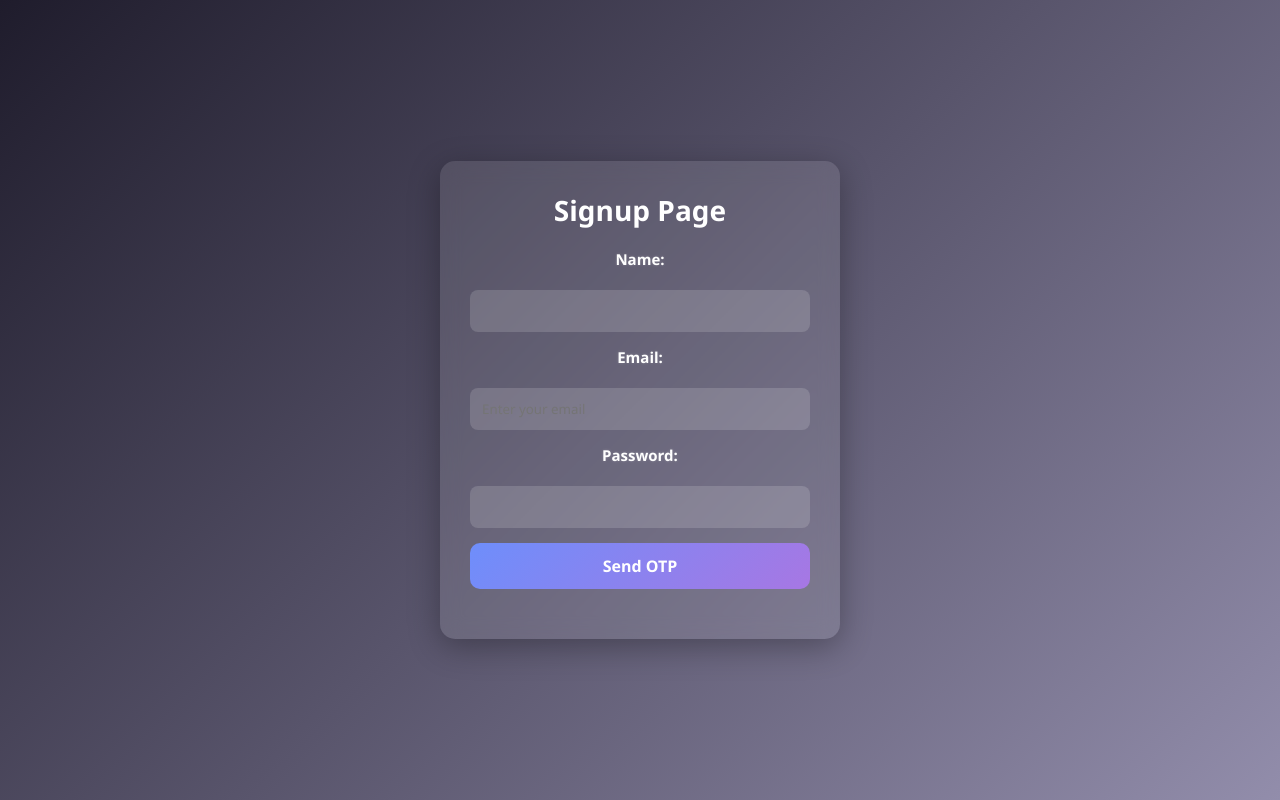
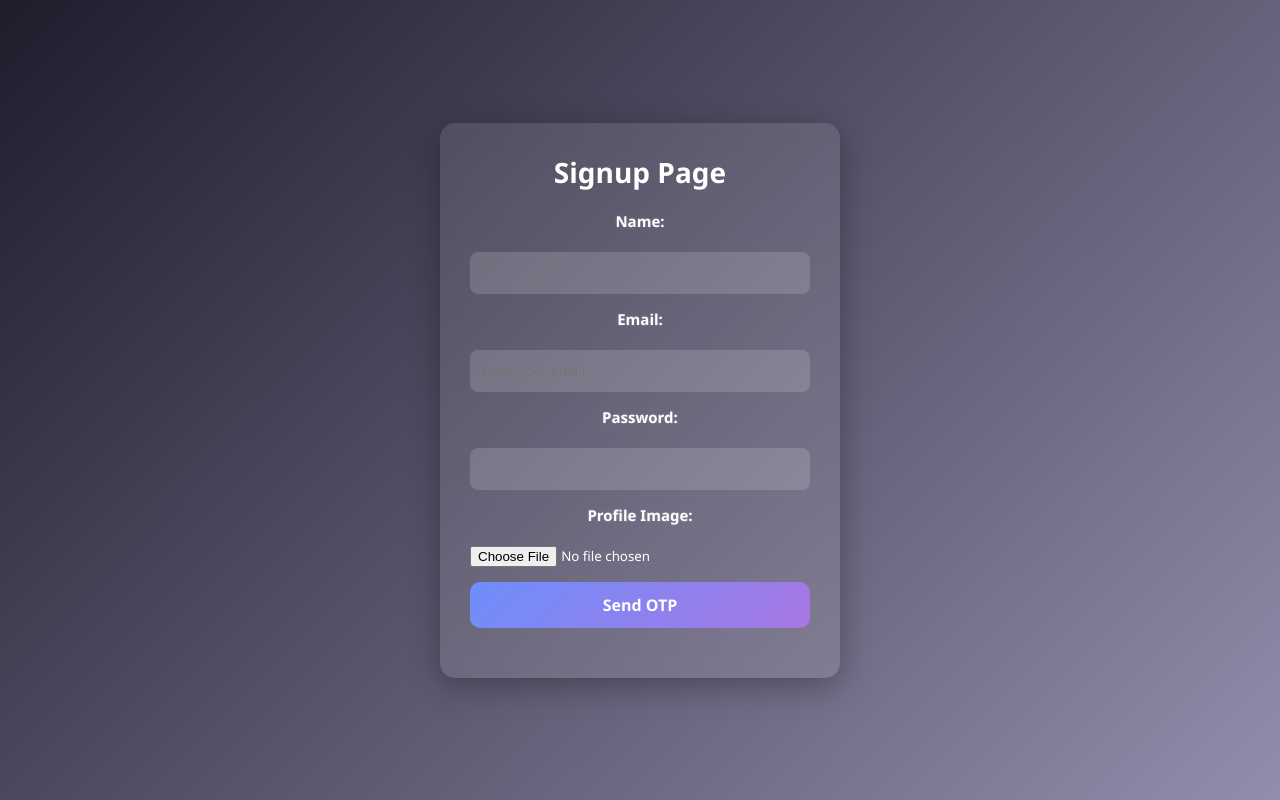
Before and after one commit to harish852/login_project, a Flask app: page /signup in a window 1280 px wide. Run offline with Flask 3, Linux system fonts and the light colour scheme.

Commit message:
Add user profile image upload and display feature

```diff
--- a/app.py
+++ b/app.py
@@ -1,6 +1,6 @@
 from flask import Flask, render_template, request, redirect, session
 import pymysql
-import pywhatkit as kit
+import os
 import random
 
 app = Flask(__name__)
@@ -86,10 +86,17 @@ def send_email_otp(recipient_email, otp):
 
 @app.route('/signup', methods=['GET', 'POST'])
 def signup():
+
     if request.method == 'POST':
         name = request.form['name']
         email = request.form['email']
         password = request.form['password']
+
+        image = request.files['image']
+        if image:
+            image_filename = f"{name}_{image.filename}"
+            image.save(os.path.join('static/uploads', image_filename))
+            session['image_path'] = f"uploads/{image_filename}"
 
         # Check if the username already exists BEFORE sending OTP
         try:
@@ -127,6 +134,7 @@ def signup():
         else:
             return "Failed to send OTP via email."
 
+
     return render_template('signup.html', error="Username already exists.")
 
 
@@ -156,12 +164,13 @@ def otp():
                     CREATE TABLE IF NOT EXISTS emp_details (
                         name VARCHAR(50) not null unique,
                         email VARCHAR(100) not null,
-                        password VARCHAR(255)
+                        password VARCHAR(255),
+                        image_path VARCHAR(255)
                     )
                 """)
                 print(f"Inserting user: {session['name']}, {session['email']}")
-                cur.execute("INSERT INTO emp_details (name, email, password) VALUES (%s, %s, %s)",
-                            (session['name'], session['email'], session['password']))
+                cur.execute("INSERT INTO emp_details (name, email, password,image_path) VALUES (%s, %s, %s, %s)",
+                            (session['name'], session['email'], session['password'], session.get('image_path')))
                 db.commit()
                 print("User inserted successfully.")
                 cur.close()
@@ -174,6 +183,8 @@ def otp():
         else:
             return render_template('otp.html', message="Invalid OTP.", success=False)
     return render_template('otp.html')
+
+
 
 
 
@@ -199,16 +210,16 @@ def login():
                 database="login_details"
             )
             cur = db.cursor()
-            cur.execute("SELECT name,email,password FROM emp_details WHERE name = %s", (name,))
+            cur.execute("SELECT name,email,password, image_path FROM emp_details WHERE name = %s", (name,))
             result = cur.fetchone()
             cur.close()
             db.close()
 
             if result:
-                db_name, db_email, db_password = result
+                db_name, db_email, db_password, image_path = result
                 # db_password = result[0]
                 if password == db_password:
-                    session['user'] = {'name': db_name, 'email': db_email}
+                    session['user'] = {'name': db_name, 'email': db_email, 'image_path': image_path}
                     return render_template('dashboard.html', user=session['user'])
 
                 else:
--- a/static/style.css
+++ b/static/style.css
@@ -58,7 +58,7 @@ input[type="number"] {
 }
 
 input:focus {
-    background-color: rgba(255, 255, 255, 0.3); /* More contrast */
+    background-color: rgba(255, 255, 255, 0.3);
     color: #fff;
     caret-color: #fff; /* Makes cursor white and visible */
     outline: 2px solid #6e8efb; /* Optional blue border */
--- a/templates/dashboard.html
+++ b/templates/dashboard.html
@@ -10,6 +10,12 @@
         <h2>Welcome, {{ user.name }}!</h2>
         <p><strong>Email:</strong> {{ user.email }}</p>
 
+        {% if user.image_path %}
+            <img src="{{ url_for('static', filename=user.image_path) }}" alt="Profile Picture" width="150" style="border-radius: 50%; margin-bottom: 15px;">
+        {% else %}
+            <p>No profile image uploaded.</p>
+        {% endif %}
+
         <div class="actions">
             <a href="/profile" class="btn">View Profile</a>
             <form action="/logout" method="post" style="display: inline;">
--- a/templates/signup.html
+++ b/templates/signup.html
@@ -7,7 +7,8 @@
 <body>
     <div class="card">
         <h2>Signup Page</h2>
-        <form method="post" class="form">
+        <!-- Add enctype for file upload -->
+        <form method="post" enctype="multipart/form-data" class="form">
             <label for="name">Name:</label>
             <input id="name" type="text" name="name" required>
 
@@ -16,6 +17,10 @@
 
             <label for="password">Password:</label>
             <input id="password" type="password" name="password" required>
+
+            <!-- 🔽 New file input for image upload -->
+            <label for="image">Profile Image:</label>
+            <input id="image" type="file" name="image" accept="image/*" required>
 
             <button type="submit" class="btn">Send OTP</button>
         </form>
```
Also changed, not shown: templates/profile.html (+7 -0 lines), static/uploads/hari_Harish GR.jpeg (added), static/uploads/harsha_Harish GR.jpeg (added).
